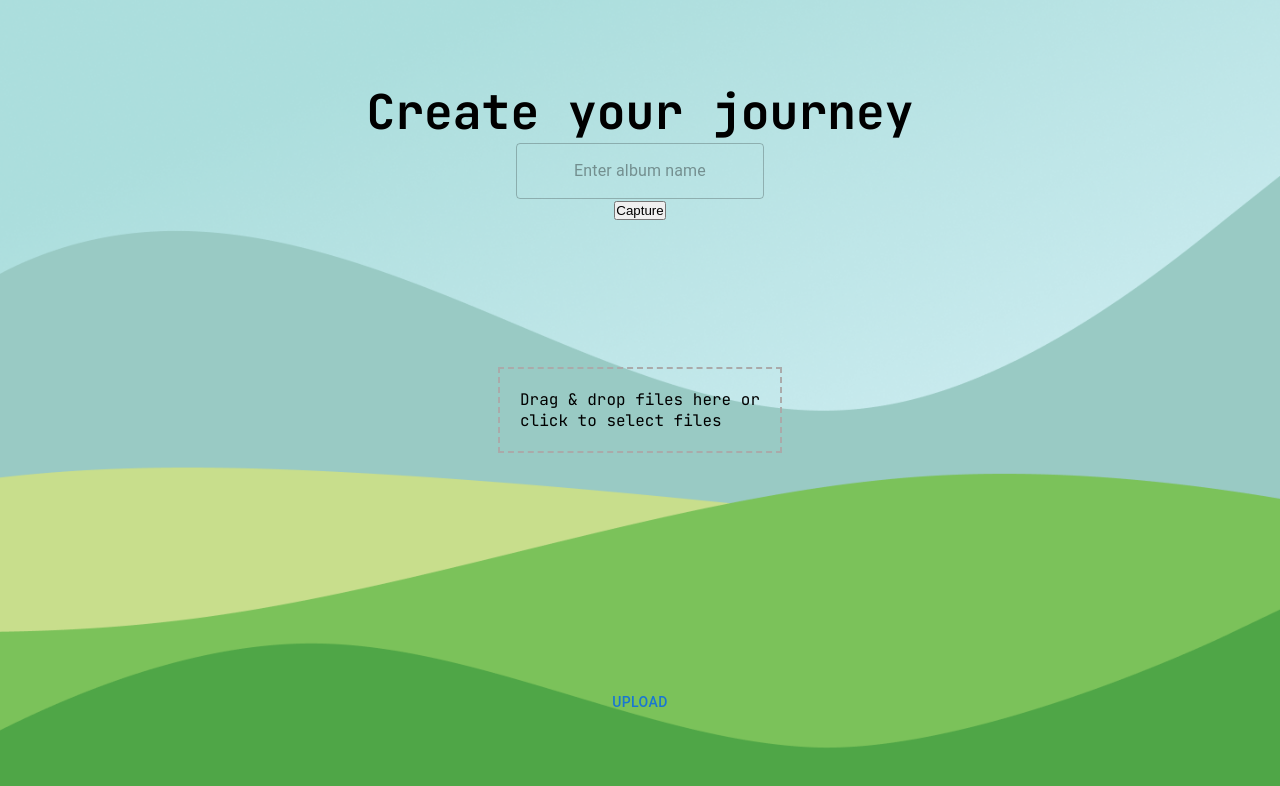
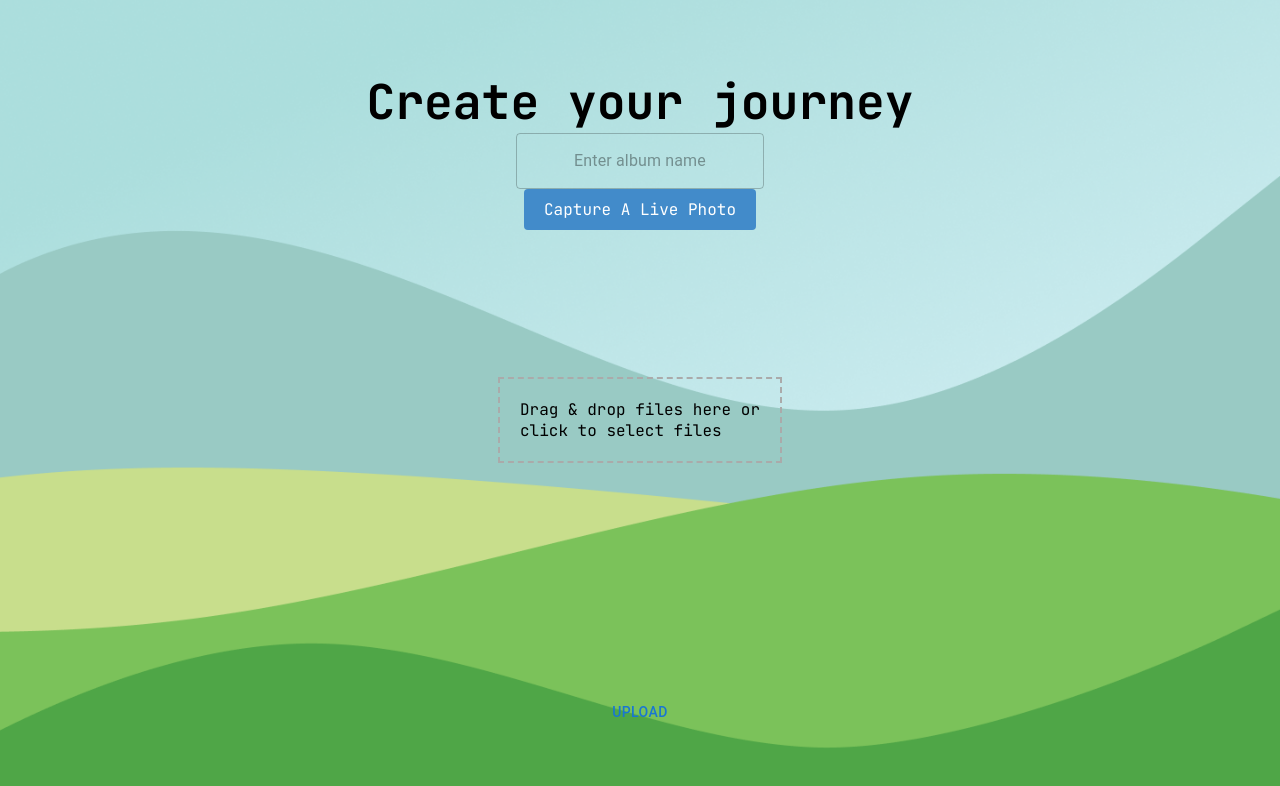
Before and after one commit to justbustin/JourneyAI, a Next.js app in the folder journeyai_frontend/: page /image in a window 1280 px wide. Shown: the top 786 px of the page. Built offline with nearby package versions, Linux system fonts and the light colour scheme.

Commit message:
tOMMYYY PLEASEEE

```diff
--- a/journeyai_frontend/jsconfig.json
+++ b/journeyai_frontend/jsconfig.json
@@ -1,9 +1,8 @@
 {
   "compilerOptions": {
+    "baseUrl": ".",
     "paths": {
-      "@/*": [
-        "./src/*"
-      ]
+      "@/*": ["src/*"]
     }
   }
 }
--- a/journeyai_frontend/src/components/UploadLivePhoto.js
+++ b/journeyai_frontend/src/components/WebcamCapture.js
@@ -22,9 +22,9 @@ const WebcamCapture = ({livePhotoChange}) => {
   };
 
   return (
-    <div>
+    <div style={{ display: 'flex', justifyContent: 'center', alignItems: 'center', flexDirection: 'column', minHeight: '0px' }}>
       {!capturedImage && !isCapturing && (
-        <button onClick={startCapture}>Capture</button>
+        <button className="captureButton" style={styles.captureButton} onClick={startCapture}>Capture A Live Photo</button>
       )}
       {isCapturing && (
         <div>
@@ -33,17 +33,35 @@ const WebcamCapture = ({livePhotoChange}) => {
             ref={webcamRef}
             screenshotFormat="image/jpeg"
           />
-          <button onClick = {capture}>Capture</button>
+          <button className="captureButton" style={styles.captureButton} onClick = {capture}>Capture</button>
         </div>
       )}
       {capturedImage && !isCapturing && (
         <>
           <img src={capturedImage} alt="Captured" />
-          <button onClick={retake}>Retake</button>
+          <button className="captureButton" style={styles.captureButton} onClick={retake}>Retake</button>
         </>
       )}
     </div>
   );
 };
 
+const styles = {
+  captureButton: {
+    display: 'inline-block',
+    padding: '10px 20px',
+    border: 'none',
+    borderRadius: '4px',
+    color: '#fff', /* White text color */
+    backgroundColor: '#428bca', /* Blue background color */
+    font: 'inherit',
+    textAlign: 'center',
+    cursor: 'pointer',
+    transition: 'all 0.2s ease-in-out',
+  },
+  captureButtonHover: {
+    backgroundColor: '#357ebd', /* Darker blue on hover */
+  },
+};
+
 export default WebcamCapture;
--- a/journeyai_frontend/src/pages/image.js
+++ b/journeyai_frontend/src/pages/image.js
@@ -8,7 +8,7 @@ import { storage, firestore } from "../app/firebase";
 import { ref, uploadBytesResumable, updateMetadata, getMetadata } from "firebase/storage";
 import { Button, TextField } from "@mui/material";
 import { collection, doc, setDoc } from "firebase/firestore";
-import WebcamCapture from '../components/UploadLivePhoto';
+import WebcamCapture from '../components/WebcamCapture';
 import { useRouter } from "next/navigation";
 import EXIF from 'exif-js';
 import { NULL } from "sass";
@@ -247,8 +247,10 @@ const IndexPage = () => {
           onChange={handleAlbumNameChange}
         />
       </div>
-      <WebcamCapture livePhotoChange={livePhotoChange}/>
-      <UploadFileBox onChange={handleFileChange} />
+      <div>
+        <WebcamCapture livePhotoChange={livePhotoChange}/>
+        <UploadFileBox onChange={handleFileChange} />
+      </div>
       {selectedFiles.length > 0 && (
         <div>
           <h2>Selected Files:</h2>
```
